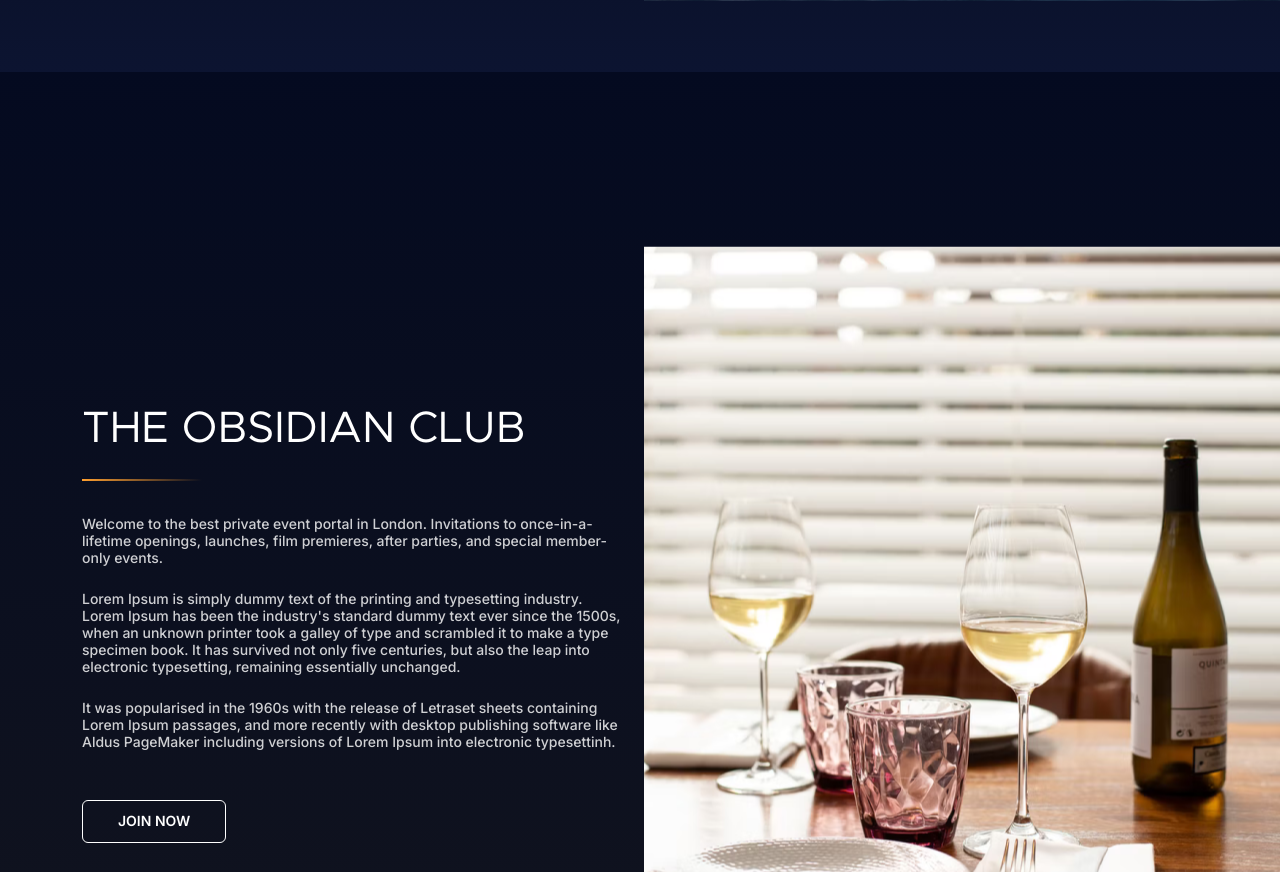
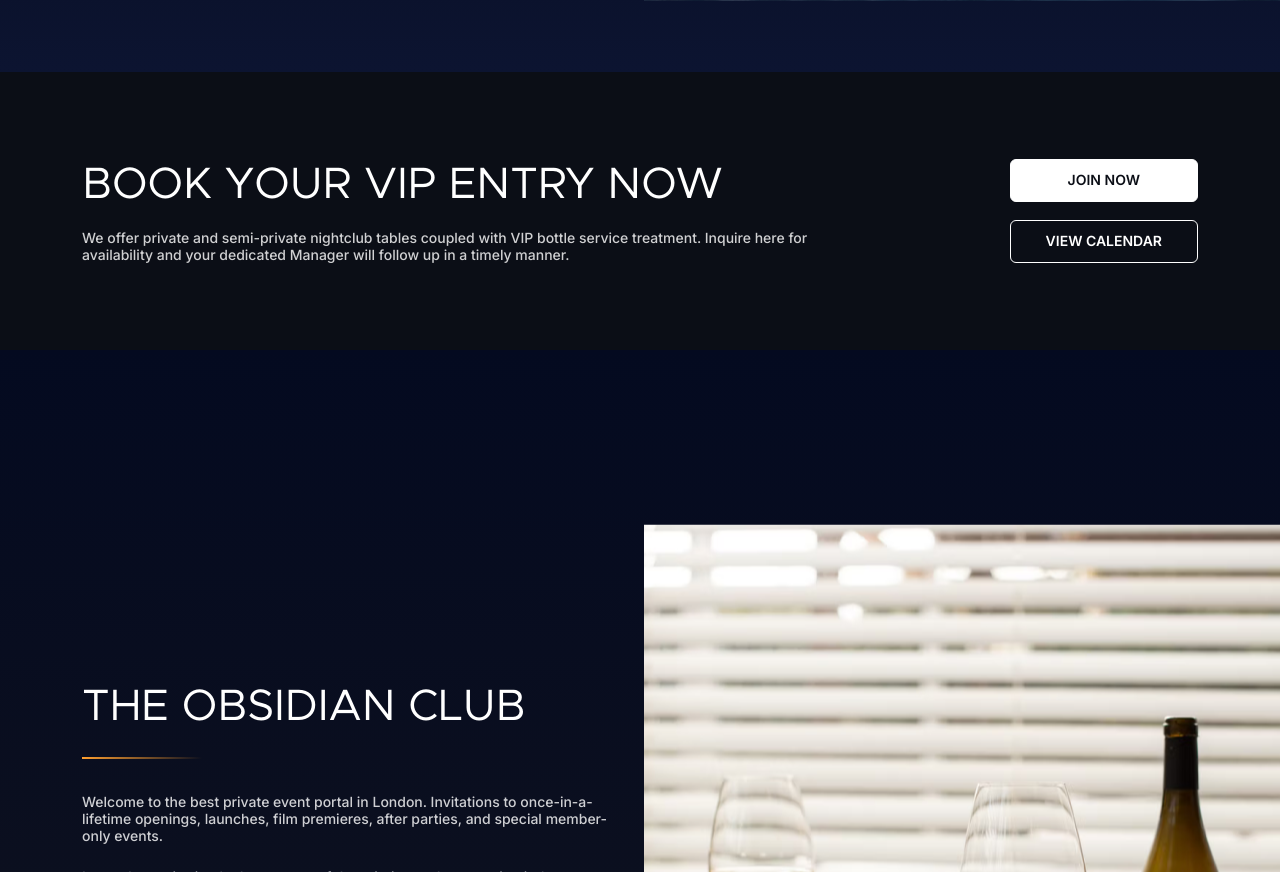
Before and after one commit to SheikhRashed/obsidian-club, a website: page index.html in a window 1280 px wide. Shown: the part 1853-2725 px from the top of the page. Drawn offline with Linux system fonts and the light colour scheme.

Commit message:
update: booking layout created

```diff
--- /dev/null
+++ b/assets/scss/layouts/_booking.scss
@@ -0,0 +1,92 @@
+.booking {
+	overflow: hidden;
+	position: relative;
+	padding: 86px 0px;
+	background-color: #0b0e16;
+
+	@include max(767px) {
+		padding: 60px 0px;
+	}
+
+	&-content {
+		display: flex;
+		align-items: center;
+		justify-content: space-between;
+
+		@include max(767px) {
+			flex-direction: column;
+			align-items: flex-start;
+		}
+	}
+
+	&-actions {
+		display: flex;
+		text-align: center;
+		align-items: center;
+		flex-direction: column;
+
+		@include max(767px) {
+			flex-direction: row;
+		}
+
+		@include max(575px) {
+			width: 100%;
+			flex-direction: column;
+		}
+
+		a {
+			width: 100%;
+			margin-bottom: 18px;
+			white-space: nowrap;
+
+			@include max(767px) {
+				margin: 0;
+				margin-right: 12px;
+			}
+
+			@include max(575px) {
+				margin: 0;
+				margin-bottom: 12px;
+			}
+
+			&:nth-child(1) {
+				color: #0b0e16;
+				background-color: #fff;
+			}
+
+			&:nth-last-child(1) {
+				margin: 0;
+			}
+		}
+	}
+
+	&-info {
+		margin-right: 60px;
+		@include max(767px) {
+			margin: 0;
+			margin-bottom: 24px;
+		}
+		h2 {
+			color: #fff;
+			font-size: 44px;
+			line-height: 54px;
+			margin-bottom: 18px;
+			text-transform: uppercase;
+			font-family: "metro-regular";
+
+			@include max(767px) {
+				font-size: 28px;
+				line-height: 38px;
+				margin-bottom: 12px;
+			}
+		}
+
+		p {
+			margin: 0;
+			@extend %fs-1;
+			max-width: 750px;
+			font-weight: 400;
+			color: rgba(255, 255, 255, 0.808);
+		}
+	}
+}
--- a/assets/scss/main.scss
+++ b/assets/scss/main.scss
@@ -13,4 +13,5 @@
 @import "layouts/banner";
 @import "layouts/partner";
 @import "layouts/info";
+@import "layouts/booking";
 @import "layouts/footer";
--- a/index.html
+++ b/index.html
@@ -291,6 +291,28 @@
 		</section>
 		<!-- multi section end  -->
 
+		<!-- Book section start  -->
+		<section class="booking">
+			<div class="container">
+				<div class="booking-content">
+					<div class="booking-info">
+						<h2>Book Your VIP ENtry now</h2>
+						<p>
+							We offer private and semi-private nightclub tables coupled
+							with VIP bottle service treatment. Inquire here for
+							availability and your dedicated Manager will follow up in a
+							timely manner.
+						</p>
+					</div>
+					<div class="booking-actions">
+						<a href="#" class="button">Join Now</a>
+						<a href="#" class="button">View Calendar</a>
+					</div>
+				</div>
+			</div>
+		</section>
+		<!-- Book section end  -->
+
 		<!-- Info section start  -->
 		<section class="info-wrapper">
 			<div class="info info-bg">
```
Also changed, not shown: assets/css/main.css, 1 other file.
